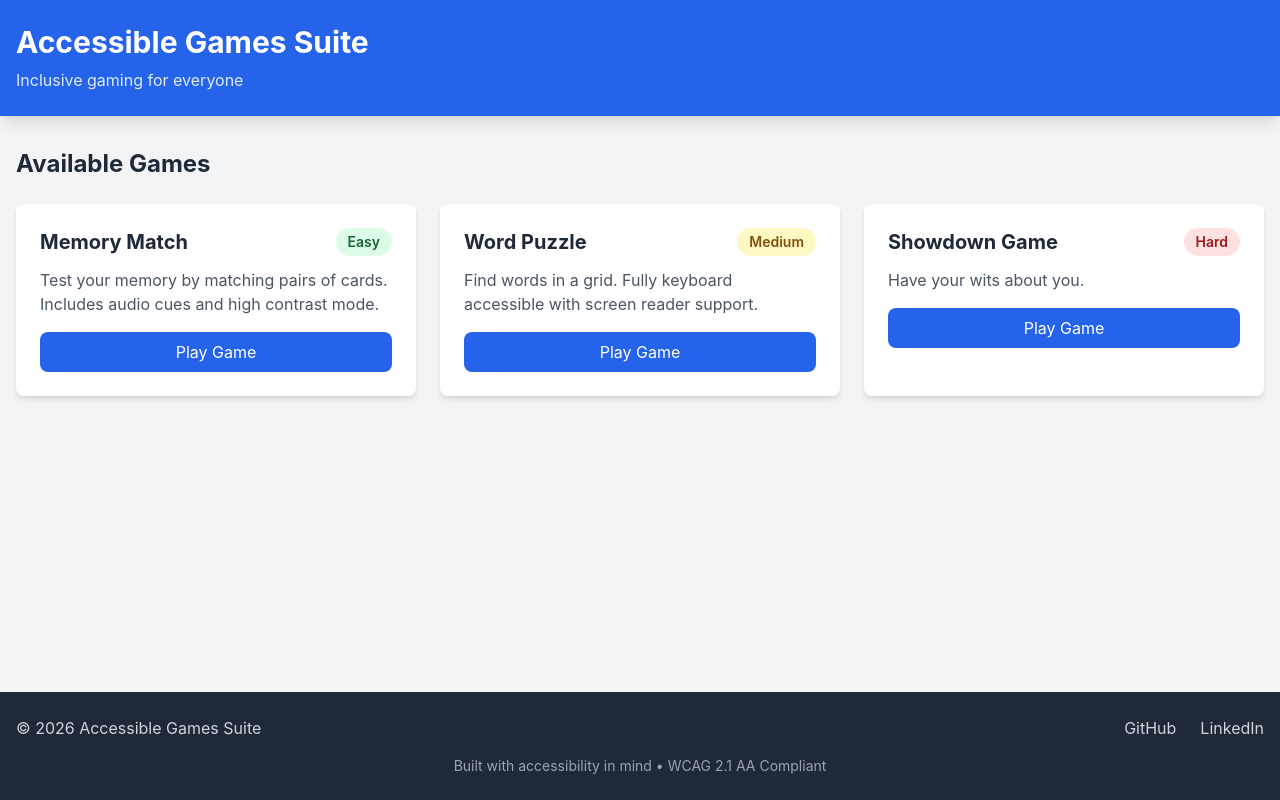
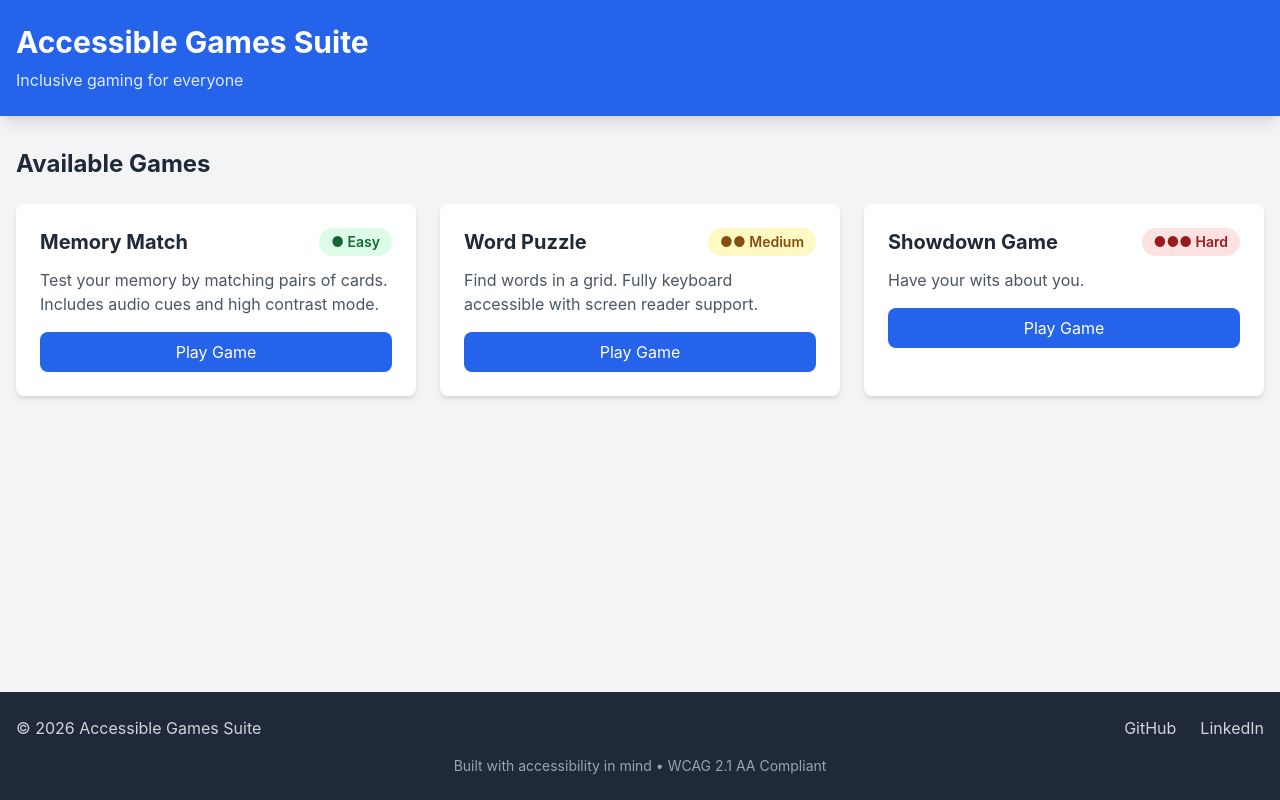
Before and after one commit to ChibsDev/accessible-games-suite, a React (Vite) app: page / in a window 1280 px wide. Built offline with nearby package versions, Linux system fonts and the light colour scheme.

Commit message:
Visual indicators for colourblind accessibility

```diff
--- a/src/components/GameCard.tsx
+++ b/src/components/GameCard.tsx
@@ -6,6 +6,12 @@ interface GameCardProps {
 }
 
 function GameCard({ title, description, difficulty, onPlay }: GameCardProps) {
+
+  const difficultyIcons = {
+    Easy: '●',
+    Medium: '●●',
+    Hard: '●●●'
+  };
 
   const difficultyColours = {
     Easy: "bg-green-100 text-green-800",
@@ -17,10 +23,8 @@ function GameCard({ title, description, difficulty, onPlay }: GameCardProps) {
     <div className="bg-white rounded-lg shadow-md p-6 hover:shadow-xl transition-shadow">
       <div className="flex justify-between items-start mb-3">
         <h3 className="text-xl font-bold text-gray-800">{title}</h3>
-        <span
-          className={`px-3 py-1 rounded-full text-sm font-semibold ${difficultyColours[difficulty]}`}
-        >
-          {difficulty}
+        <span className={`px-3 py-1 rounded-full text-sm font-semibold ${difficultyColours[difficulty]}`}>
+          {difficultyIcons[difficulty]} {difficulty}
         </span>
       </div>
 
--- a/src/games/MemoryMatch.tsx
+++ b/src/games/MemoryMatch.tsx
@@ -211,7 +211,16 @@ function MemoryMatch() {
                     : ''
                 }`}
               >
-                {card.isFlipped || card.isMatched ? card.symbol : '❓'}
+                {card.isMatched ? (
+                  <span className="flex flex-col items-center gap-1">
+                    <span>{card.symbol}</span>
+                    <span className="text-lg">✓</span>
+                  </span>
+                ) : card.isFlipped ? (
+                  card.symbol
+                ) : (
+                  '❓'
+                )}
               </button>
             ))}
           </div>
```
